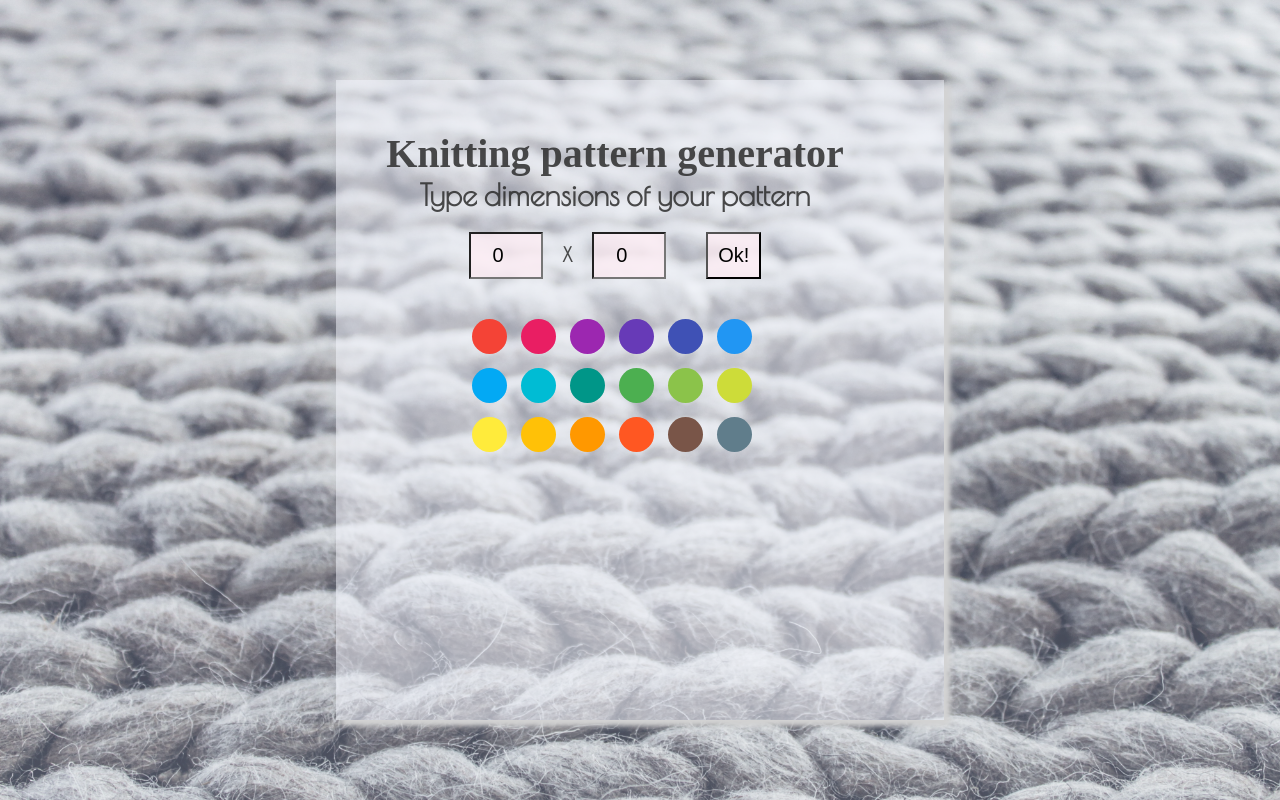
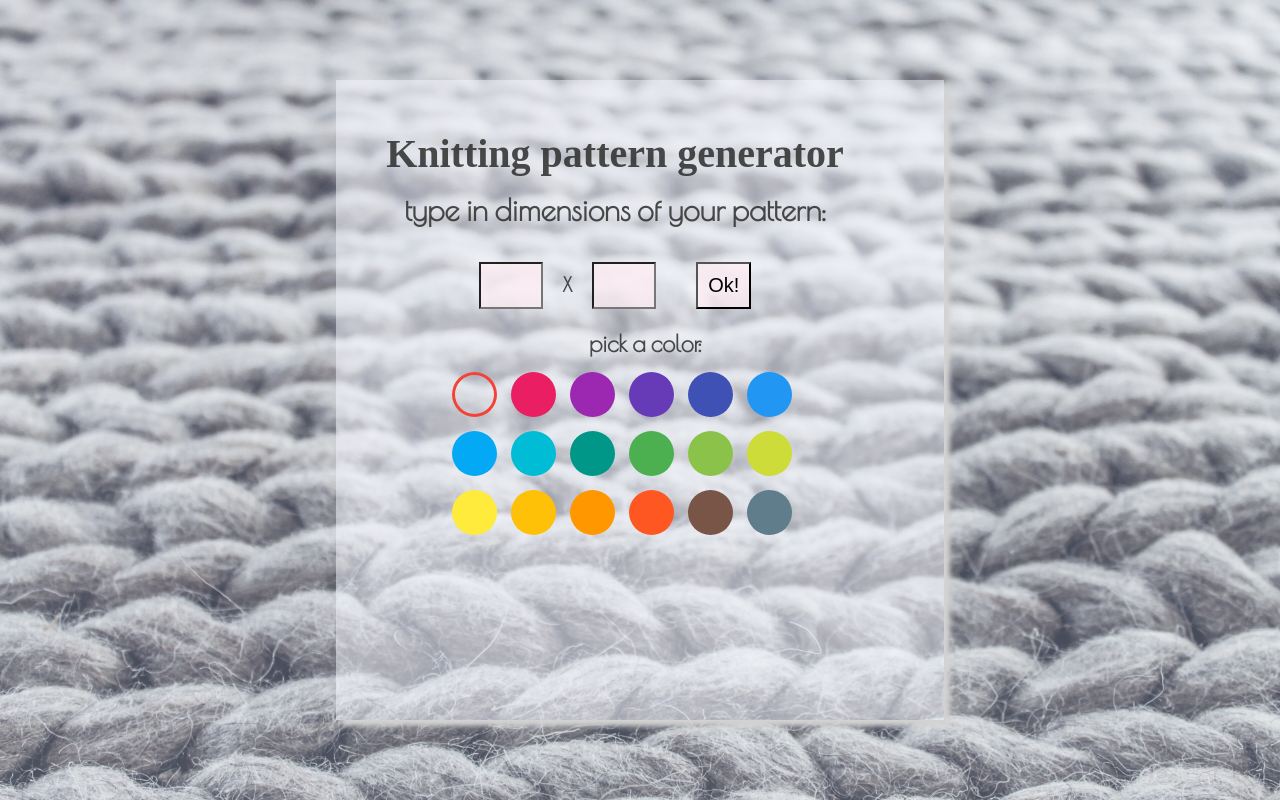
Before and after one commit to dagmarawieczorek/knitting-pattern-maker, a React (Create React App) app: page / in a window 1280 px wide. Built offline with nearby package versions, Linux system fonts and the light colour scheme; a web font is replaced by a local one.

Commit message:
sample page screen, changed styling

```diff
--- a/src/App.css
+++ b/src/App.css
@@ -17,11 +17,16 @@
   font-family: 'Poiret One', cursive;
   color: rgba(43, 43, 43, 0.85);
   flex-direction: row;
+ justify-content: center;
   margin: 10vh;
 background: rgba(246, 247, 255, 0.51);
   box-shadow: 6px 6px 5px lightgray;
 }
 
+
+.picker{
+  margin-left: 60px;
+}
 .navBox{
   display: flex;
 flex-direction: column;
@@ -29,8 +34,8 @@ flex-direction: column;
   padding: 50px;
 }
 
-h1, h2{
-  margin: 0;
+h1, h2, h3{
+  margin: 0 0 15px;
 }
 
 .title{
@@ -51,13 +56,12 @@ margin-bottom: 50px;
 }
 
 .inputBox{
-  margin-bottom: 20px;
 }
 
 .input {
   font-size: 20px;
 background: rgba(255, 238, 245, 0.73);
- width: 50px;
+ width: 40px;
 padding: 10px;
   text-align: center;
   margin: 20px;
--- a/src/App.js
+++ b/src/App.js
@@ -8,9 +8,9 @@ class App extends Component {
         super(props);
 
         this.state = {
-            pickedColor: "#B3B3B3",
-            width: 0,
-            height: 0,
+            pickedColor: "#f44336",
+            width: "",
+            height: "",
             stitchesWidth: [],
             stitchesHeight: [],
         };
@@ -36,8 +36,8 @@ class App extends Component {
             this.setState({
                 stitchesWidth: [],
                 stitchesHeight: [],
-                width: 0,
-                height: 0,
+                width: "",
+                height: "",
             });
         }
 
@@ -71,7 +71,7 @@ class App extends Component {
 
                     <div className="navBox">
                         <h1 className="title">Knitting pattern generator</h1>
-                        <h2>Type dimensions of your pattern</h2>
+                        <h2>type in dimensions of your pattern:</h2>
                         <div className="inputBox">
                             <input type="number" className="input"
                                    value={this.state.width}
@@ -87,11 +87,15 @@ class App extends Component {
                             </button>
                         </div>
 
-                        <CirclePicker
-                            width="300px"
-                            circleSize={35}
-                            color={this.state.pickedColor}
-                            onChangeComplete={this.handleChangeComplete}/>
+                        <div className="picker">
+                            <h3>pick a color:</h3>
+                            <CirclePicker
+                                width="400px"
+                                circleSize={45}
+                                color={this.state.pickedColor}
+                                onChangeComplete={this.handleChangeComplete}/>
+                        </div>
+
 
                     </div>
 
--- a/src/components/Box.js
+++ b/src/components/Box.js
@@ -7,8 +7,8 @@ class Box extends Component {
         super(props);
 
         this.state = {
-            bgColor: "#B3B3B3",
-            defaultColor: "#B3B3B3",
+            bgColor:  "rgba(246, 247, 255, 0.51)",
+            defaultColor: "rgba(246, 247, 255, 0.51)",
             clicked: false,
             }
     }
```
Also changed, not shown: src/images/samplescreen.jpg (added).
